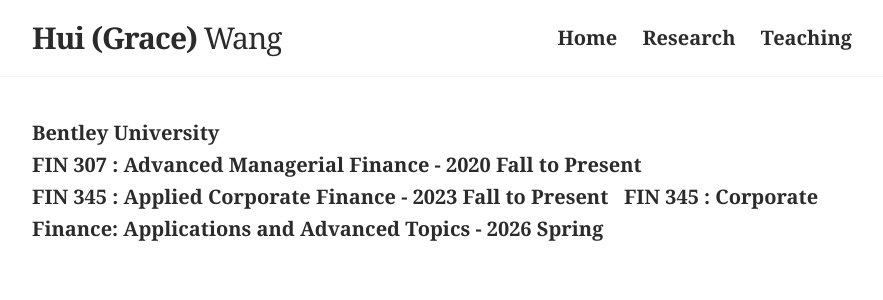
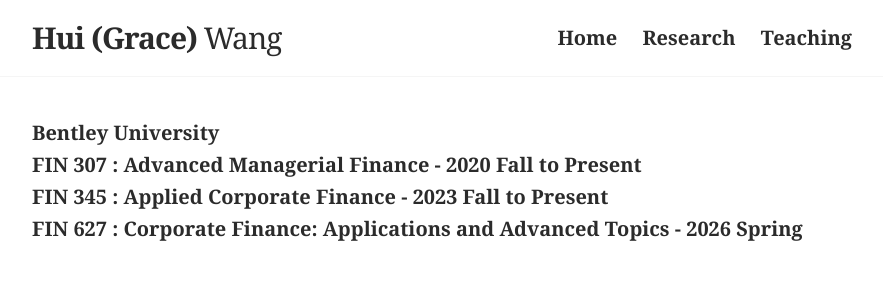
Before and after one commit to huigracewang/homepage, a Jekyll site: the page built from teaching.md, in a window 1280 px wide. Shown: the top 300 px of the page, without its empty margins (198-1081 px from the left). Built offline with Jekyll 4.4.1, drawn with Linux system fonts in a browser that asks for light colours.

Commit message:
Update course listings for FIN 345 and FIN 627

```diff
--- a/teaching.md
+++ b/teaching.md
@@ -6,5 +6,5 @@ slug: /T
 
 <span style="color:#2b2b2b"><strong>Bentley University</strong></span><br>
 <span style="color:#2b2b2b"><strong>FIN 307 &#58; Advanced Managerial Finance - 2020 Fall to Present&nbsp;</strong></span><br>
-<span style="color:#2b2b2b"><strong>FIN 345 &#58; Applied Corporate Finance - 2023 Fall to Present &nbsp;</strong></span>
-<span style="color:#2b2b2b"><strong>FIN 345 &#58; Corporate Finance: Applications and Advanced Topics  - 2026 Spring  &nbsp;</strong></span>
+<span style="color:#2b2b2b"><strong>FIN 345 &#58; Applied Corporate Finance - 2023 Fall to Present &nbsp;</strong></span><br>
+<span style="color:#2b2b2b"><strong>FIN 627 &#58; Corporate Finance: Applications and Advanced Topics  - 2026 Spring  &nbsp;</strong></span>
```
